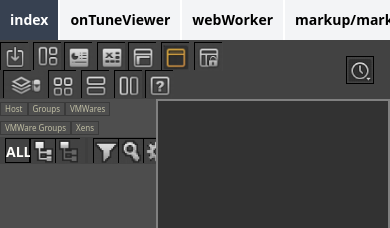
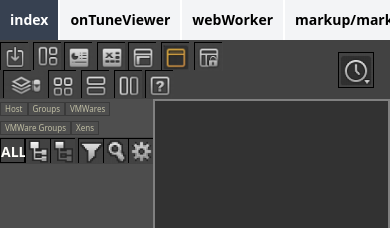
Before and after one commit to teemstone-lab/yunji, a Svelte app: page / in a window 390 px wide. Both pictures are taken after a click on the button "onTuneViewer". Shown: the top 228 px of the page. Built offline with nearby package versions, Linux system fonts and the light colour scheme.

Commit message:
fix: Missing mobile css...

```diff
--- a/src/components/onTuneViewer/Header.svelte
+++ b/src/components/onTuneViewer/Header.svelte
@@ -192,17 +192,13 @@
 			height: 28px;
 		}
 		.topClock {
-			display: flex;
-			border: 1px solid black;
 			width: 28px;
 			height: 28px;
 		}
 
 		.top-right0 {
-			background: url(/top-right0.png) no-repeat;
 			width: 28px;
 			height: 28px;
-			background-size: contain;
 		}
 	}
 
@@ -231,11 +227,14 @@
 			display: none;
 		}
 
+		.topClock {
+			width: 36px;
+			height: 36px;
+		}
+
 		.top-right0 {
-			background: url(/top-right0.png) no-repeat;
-			width: 28px;
-			height: 28px;
-			background-size: contain;
+			width: 36px;
+			height: 36px;
 		}
 	}
 </style>
@@ -266,7 +265,7 @@
 	<!--  -->
 	<div class="topTimetable group relative">
 		<small
-			class="absolute top-8 hidden rounded bg-slate-200 bg-opacity-70 px-1 text-xs font-normal text-black group-hover:block"
+			class="absolute top-8 hidden rounded bg-slate-200 bg-opacity-70 px-1 text-xs font-normal text-black group-hover:md:block"
 			>{isGMT ? '❗클릭 시 로컬 타임으로 전환' : '❗클릭 시 UTC로 전환'}</small
 		>
 		<button
--- a/src/components/onTuneViewer/SideNav.svelte
+++ b/src/components/onTuneViewer/SideNav.svelte
@@ -122,6 +122,11 @@
 			height: 38px;
 		}
 	}
+	@media (max-width: 768px) {
+		.btnBundle2 {
+			padding: 0;
+		}
+	}
 </style>
 
 <script lang="ts">
--- a/src/pages/onTuneViewer.svelte
+++ b/src/pages/onTuneViewer.svelte
@@ -64,7 +64,7 @@
 
 	const stopToSendWorker = () => {
 		clearInterval(timerId);
-		worker.terminate();
+		worker.postMessage({ limit: 100, isAllTrue: true });
 	};
 	// #endregion Web Worker
 
@@ -106,7 +106,7 @@
 					class="rounded-md bg-blue-600 p-2 px-4 font-medium text-white hover:bg-blue-800"
 					on:click="{() => {
 						sendToWorker();
-						console.log(Date.now());
+						console.log('시작😎👍');
 					}}">Start</button
 				>
 				<button
```
